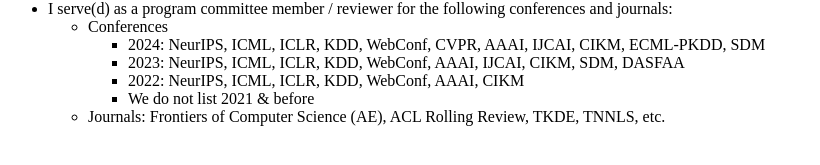
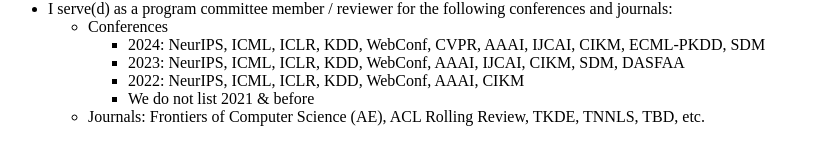
Before and after one commit to lixiang3776/lixiang3776.github.io, a Jekyll site: the page built from _pages/includes/services.md, in a window 1280 px wide. Shown: the part 443-608 px from the top of the page, without its empty margins (0-820 px from the left). Built offline with Jekyll 4.4.1, drawn with Linux system fonts in a browser that asks for light colours; our own code applies the rules of GitHub Pages for plain Markdown files.

Commit message:
Update services.md

```diff
--- a/_pages/includes/services.md
+++ b/_pages/includes/services.md
@@ -5,4 +5,4 @@
     - 2023: NeurIPS, ICML, ICLR, KDD, WebConf, AAAI, IJCAI, CIKM, SDM, DASFAA
     - 2022: NeurIPS, ICML, ICLR, KDD, WebConf, AAAI, CIKM
     - We do not list 2021 & before
-  - Journals: Frontiers of Computer Science (AE), ACL Rolling Review, TKDE, TNNLS, etc.
+  - Journals: Frontiers of Computer Science (AE), ACL Rolling Review, TKDE, TNNLS, TBD, etc.
```
